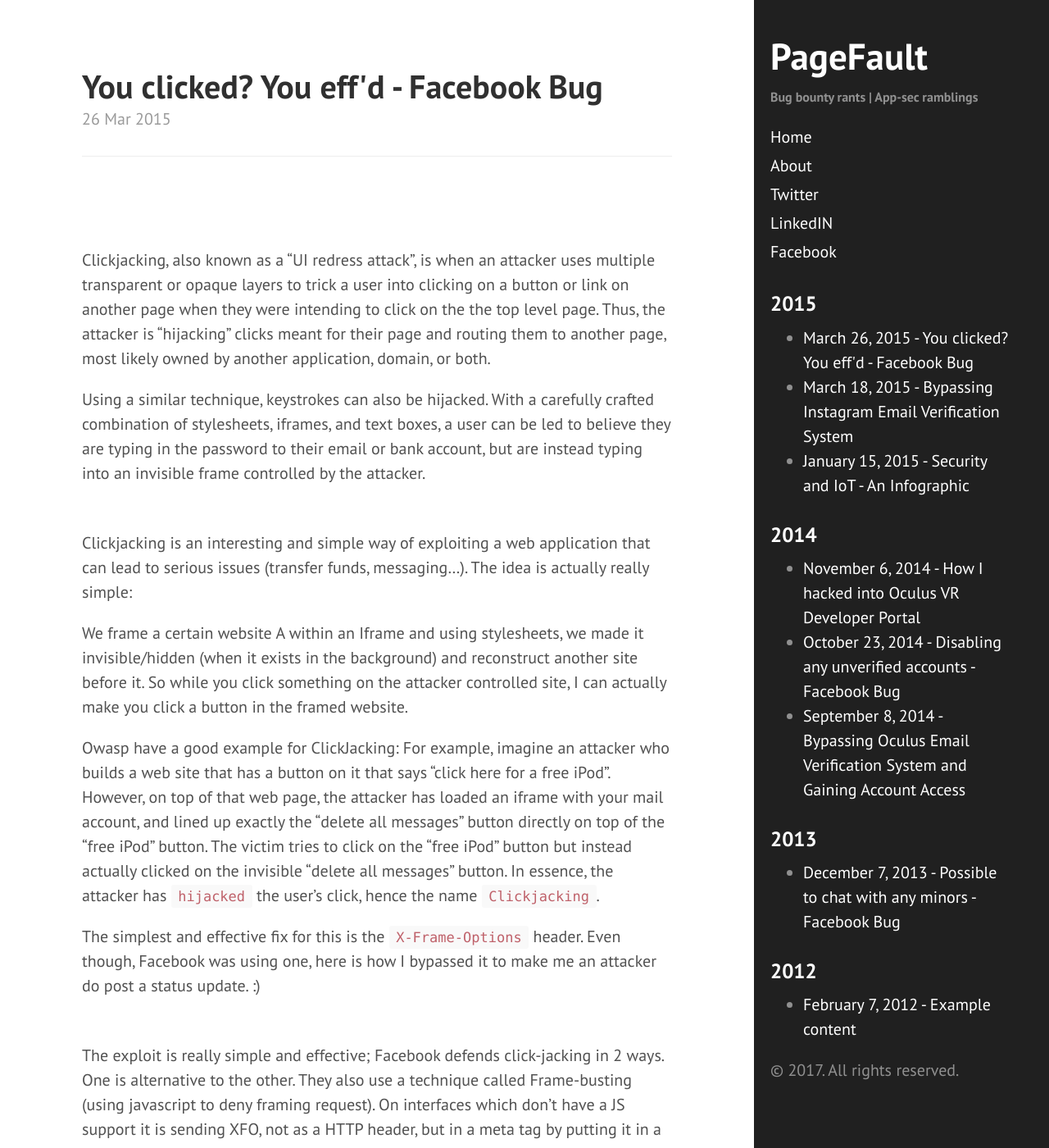
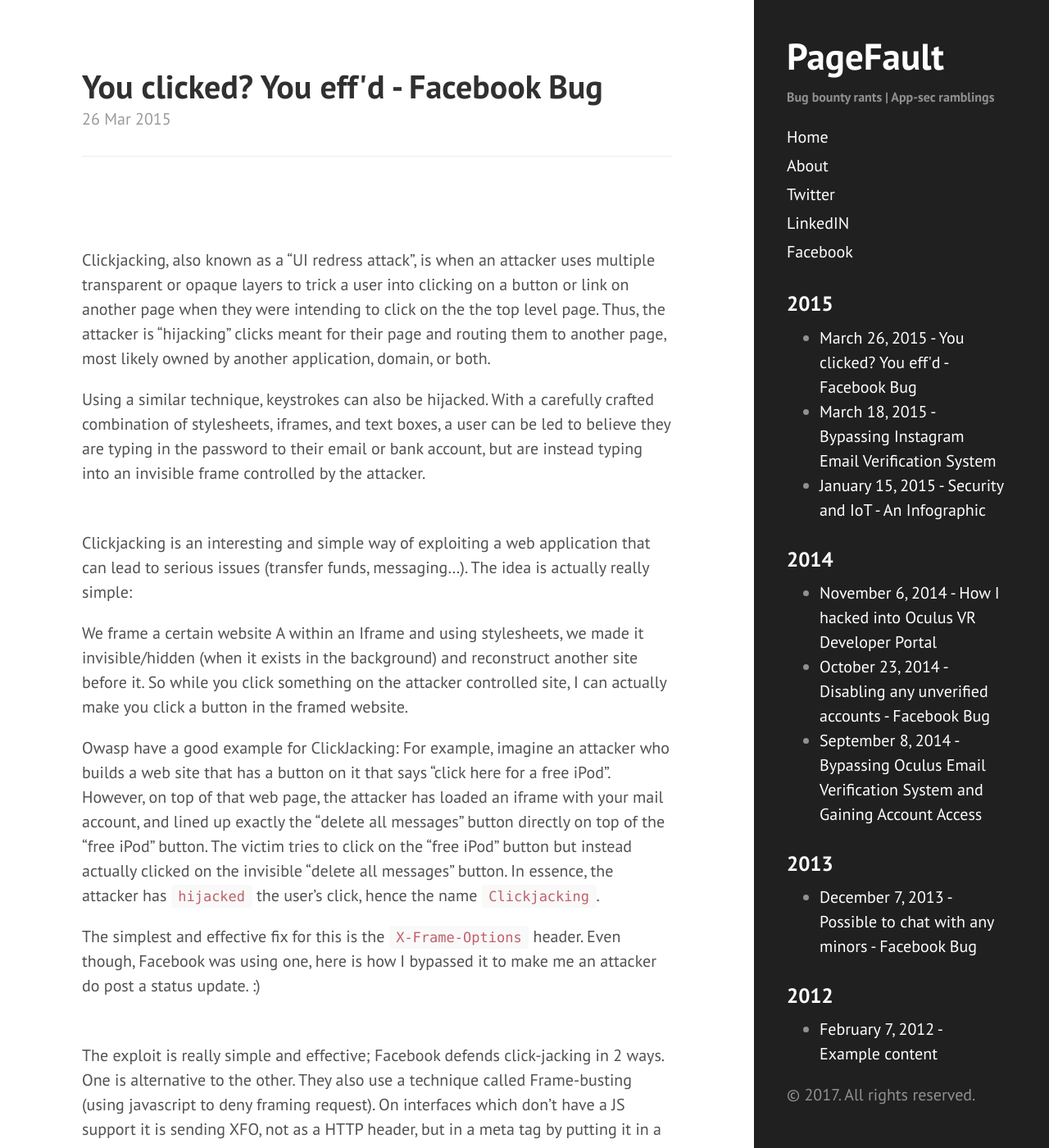
Before and after one commit to sahadnk72/sahadnk72.github.io, a Jekyll site: the page built from index.html, in a window 1280 px wide and 1400 px high. Shown: the whole window at 82% size. Built offline with Jekyll 4.4.1, drawn with Linux system fonts in a browser that asks for light colours; Markdown is read by kramdown in place of the engine named in the settings; the list of posts is cut into pages by our own code.

Commit message:
Update hyde.css

```diff
--- a/public/css/hyde.css
+++ b/public/css/hyde.css
@@ -57,7 +57,8 @@ html {
   text-align: center;
   padding-top: 2rem;
   padding-bottom: 2rem;
-  padding-right: 28px;
+  padding-right: 32px;
+  padding-left: 1rem;
   color: rgba(255,255,255,.5);
   background-color: #202020;
   top: 0;
```
